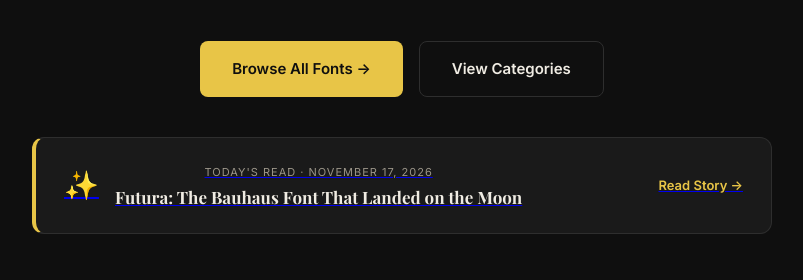
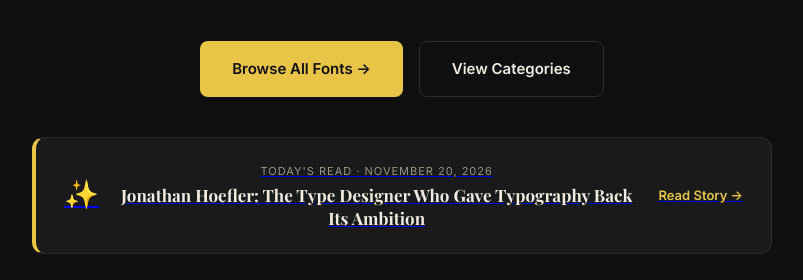
Before and after one commit to zxwqxtu/freefonts1001.com, a plain HTML site: page index.html in a window 1280 px wide. Shown: the part 672-952 px from the top of the page, without its empty margins (238-1041 px from the left). Drawn offline with nearby package versions, Linux system fonts and the light colour scheme; a web font is replaced by a local one.

Commit message:
update: index.html daily story banner → 2026-11-20

```diff
--- a/index.html
+++ b/index.html
@@ -516,12 +516,12 @@
     </div>
 
     <!-- Daily Story -->
-    <a href="/instroduce/2026-11-17" class="daily-story-banner">
+    <a href="/instroduce/2026-11-20" class="daily-story-banner">
         <div class="daily-story-left">
             <span class="daily-story-emoji">✨</span>
             <div>
-                <div class="daily-story-date">Today's Read · November 17, 2026</div>
-                <div class="daily-story-title">Futura: The Bauhaus Font That Landed on the Moon</div>
+                <div class="daily-story-date">Today's Read · November 20, 2026</div>
+                <div class="daily-story-title">Jonathan Hoefler: The Type Designer Who Gave Typography Back Its Ambition</div>
             </div>
         </div>
         <span class="daily-story-link">Read Story →</span>
```
